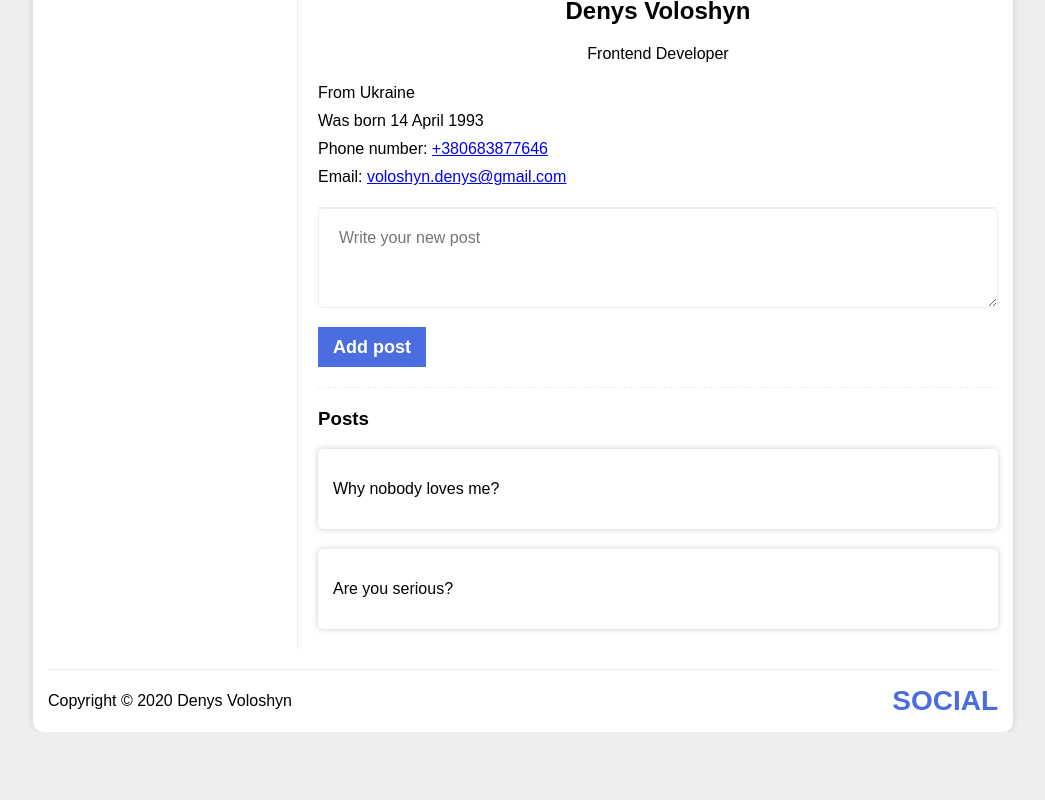
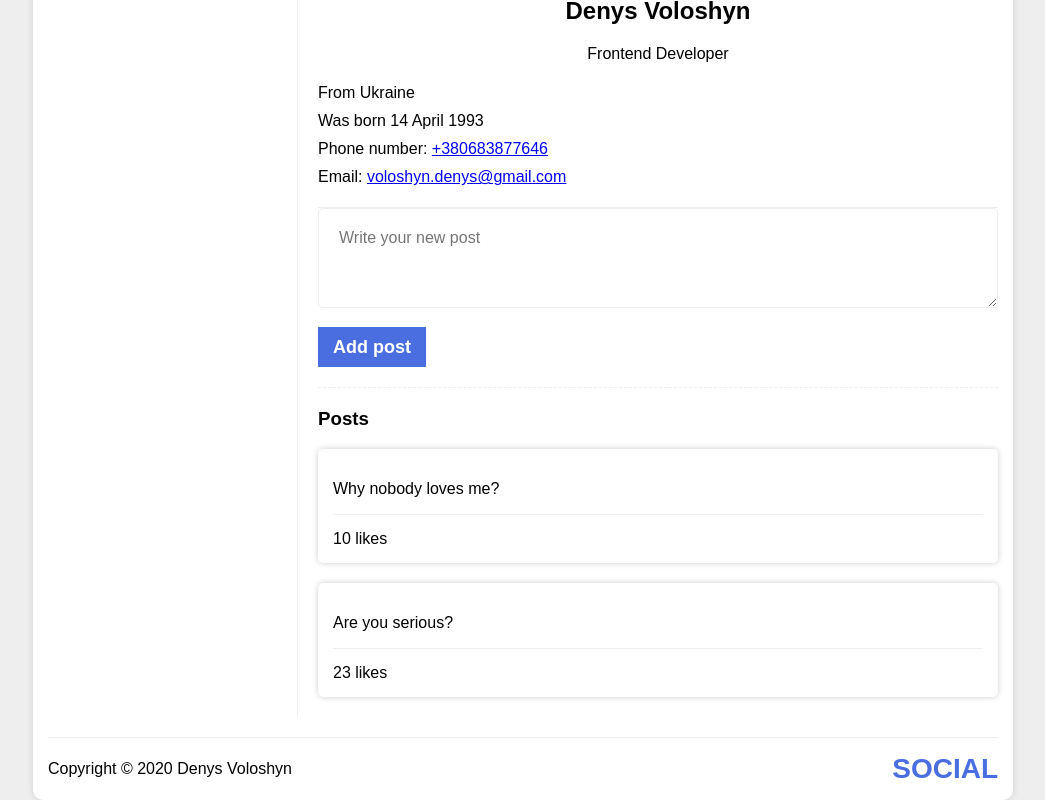
Before and after one commit to voloshyn-denys/react-redux-social, a React (Create React App) app: page /profile in a window 1280 px wide. Shown: the part 514-1314 px from the top of the page, without its empty margins (117-1162 px from the left). Before the commit the page ends 1246 px from the top, so only its background shows below. Built offline with nearby package versions, Linux system fonts and the light colour scheme.

Commit message:
Add react router

```diff
--- a/package.json
+++ b/package.json
@@ -9,6 +9,7 @@
     "node-sass": "^4.14.1",
     "react": "^16.13.1",
     "react-dom": "^16.13.1",
+    "react-router-dom": "^5.2.0",
     "react-scripts": "3.4.3"
   },
   "scripts": {
--- a/src/App.js
+++ b/src/App.js
@@ -4,17 +4,22 @@ import Header from './components/Header/Header';
 import Footer from './components/Footer/Footer';
 import Sidebar from './components/Sidebar/Sidebar';
 import Profile from './components/Profile/Profile';
+import Dialogs from './components/Dialogs/Dialogs';
+import { BrowserRouter, Route } from 'react-router-dom';
 
 const App = () => {
   return (
+    <BrowserRouter>
       <div className="app-content">
         <Header />
         <Sidebar />
         <main className="content">
-        <Profile />
+          <Route path="/dialogs" component={Dialogs} />
+          <Route path="/profile" component={Profile} />
         </main>
         <Footer />
       </div>
+    </BrowserRouter>
   );
 }
 
--- a/src/App.sass
+++ b/src/App.sass
@@ -13,6 +13,7 @@
   font-weight: bold
   font-size: 28px
   color: #4a6ee0
+  text-decoration: none
 
 .content
   flex: 1
--- /dev/null
+++ b/src/components/Dialogs/Dialogs.jsx
@@ -0,0 +1,16 @@
+import React from 'react';
+import s from './Dialogs.module.sass'
+
+const Dialogs = () => {
+  return (
+    <section>
+      <h1>Dialogs</h1>
+      <div className={s.dialogs}>
+
+      </div>
+    </section>
+
+  )
+}
+
+export default Dialogs;
--- /dev/null
+++ b/src/components/Dialogs/Dialogs.module.sass
@@ -0,0 +1,2 @@
+.dialogs
+  font-size: 16px
--- a/src/components/Footer/Footer.jsx
+++ b/src/components/Footer/Footer.jsx
@@ -5,7 +5,7 @@ const Footer = () => {
   return (
     <footer className={s.footer}>
       Copyright © 2020 Denys Voloshyn
-      <span className="logo">SOCIAL</span>
+      <a href="/" className="logo">SOCIAL</a>
     </footer>
   )
 }
--- a/src/components/Header/Header.jsx
+++ b/src/components/Header/Header.jsx
@@ -4,7 +4,7 @@ import s from './Header.module.sass'
 const Header = () => {
   return (
     <header className={s.header}>
-      <span className="logo">SOCIAL</span>
+      <a href="/" className="logo">SOCIAL</a>
     </header>
   )
 }
--- a/src/components/Profile/Posts/PostCard/PostCard.jsx
+++ b/src/components/Profile/Posts/PostCard/PostCard.jsx
@@ -1,10 +1,12 @@
 import React from 'react';
 import s from './PostCard.module.sass'
 
-const Post = ({message}) => {
+const Post = ({message, likesCount}) => {
   return (
     <div className={s.card}>
       <p>{message}</p>
+
+      <div className={s.bottom}>{ likesCount } likes </div>
     </div>
   )
 }
--- a/src/components/Profile/Posts/PostCard/PostCard.module.sass
+++ b/src/components/Profile/Posts/PostCard/PostCard.module.sass
@@ -5,3 +5,8 @@
 
   &:not(:last-of-type)
     margin-bottom: 20px
+
+  .bottom
+    padding-top: 15px
+    margin-top: 15px
+    border-top: 1px solid #eee
--- a/src/components/Profile/Posts/Posts.jsx
+++ b/src/components/Profile/Posts/Posts.jsx
@@ -11,8 +11,8 @@ const Posts = () => {
 
       <h3><strong>Posts</strong></h3>
 
-      <PostCard message='Why nobody loves me?' />
-      <PostCard message='Are you serious?' />
+      <PostCard message='Why nobody loves me?' likesCount="10" />
+      <PostCard message='Are you serious?' likesCount="23" />
     </div>
   )
 }
--- a/src/components/Sidebar/Sidebar.jsx
+++ b/src/components/Sidebar/Sidebar.jsx
@@ -9,7 +9,7 @@ const Sidebar = () => {
           <a className={`${s.link} ${s.active}`} href="/profile">Profile</a>
         </li>
         <li className={s.item}>
-          <a className={s.link} href="/messages">Dialogs</a>
+          <a className={s.link} href="/dialogs">Dialogs</a>
         </li>
         <li className={s.item}>
           <a className={s.link} href="/news">News</a>
```
Also changed, not shown: 1 other file (tests, documents, lock files or other folders). Lines whose indentation alone changed are shown as unchanged.
